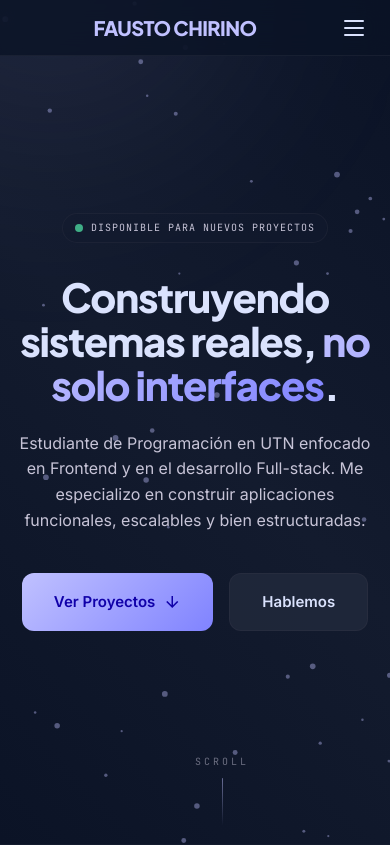
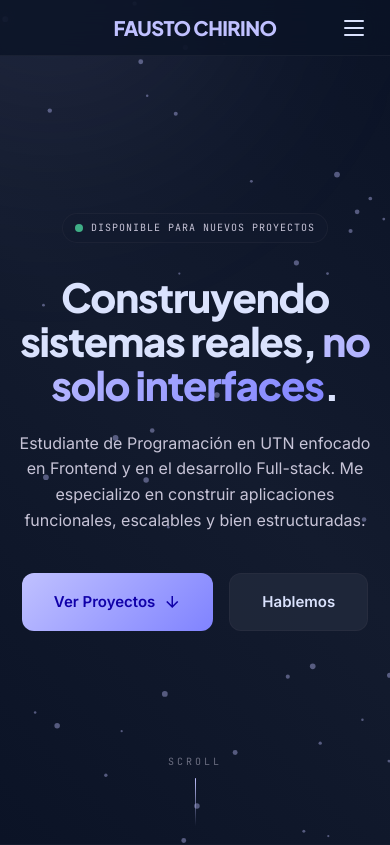
Before and after one commit to NogFait/PortaFolio, a React (Vite) app: page / in a window 390 px wide. Shown: the top 845 px of the page. Built offline with nearby package versions, Linux system fonts and the light colour scheme.

Commit message:
fix: centrado de navbar logo y scroll indicator en mobile
- Navbar logo FAUSTO CHIRINO centrado en mobile via absolute positioning
- Scroll indicator del Hero cambiado a left:0 + flex justify-center
  para centrado mas robusto sin translateX

```diff
--- a/src/components/Hero.tsx
+++ b/src/components/Hero.tsx
@@ -253,21 +253,25 @@ const Hero = () => {
       <div className="animate-float" style={{
         position: 'absolute',
         bottom: '1rem',
-        left: '50%',
-        transform: 'translateX(-50%)',
+        left: 0,
+        right: 0,
+        display: 'flex',
+        justifyContent: 'center',
+        zIndex: 1
+      }}>
+        <div style={{
           display: 'flex',
           flexDirection: 'column',
           alignItems: 'center',
-        gap: '0.5rem',
-        opacity: 0.5,
-        zIndex: 1
+          gap: '0.5rem'
         }}>
           <span style={{
             fontFamily: '"JetBrains Mono", monospace',
             fontSize: '0.625rem',
             letterSpacing: '0.3em',
             textTransform: 'uppercase',
-          color: '#c7c4d7'
+            color: '#c7c4d7',
+            opacity: 0.5
           }}>Scroll</span>
           <div style={{
             width: '1px',
@@ -275,6 +279,7 @@ const Hero = () => {
             background: 'linear-gradient(to bottom, #c0c1ff, transparent)'
           }} />
         </div>
+      </div>
     </section>
   )
 }
--- a/src/components/Navbar.css
+++ b/src/components/Navbar.css
@@ -253,6 +253,17 @@
 
   .navbar__inner {
     padding: 0 1rem;
+    position: relative;
+  }
+
+  .navbar__logo {
+    position: absolute;
+    left: 50%;
+    transform: translateX(-50%);
+  }
+
+  .navbar__actions {
+    margin-left: auto;
   }
 
   .navbar__links {
```
Lines whose indentation alone changed are shown as unchanged.
